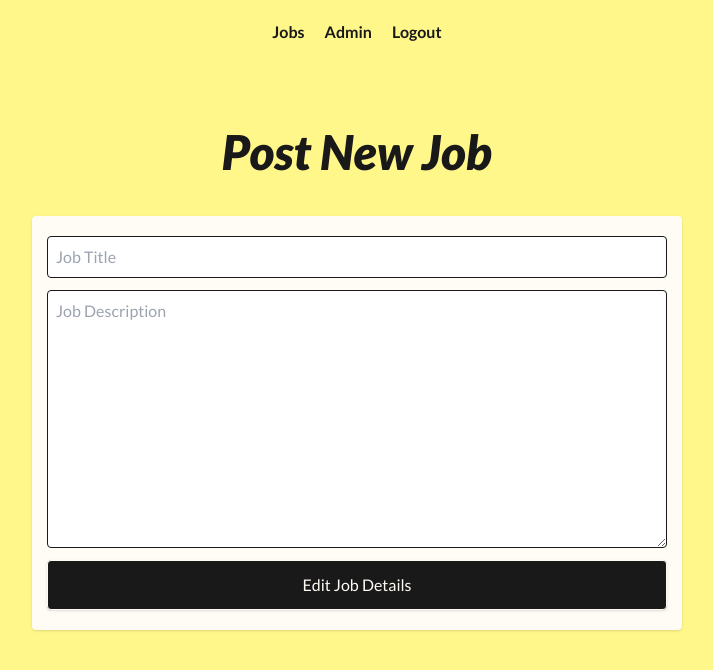
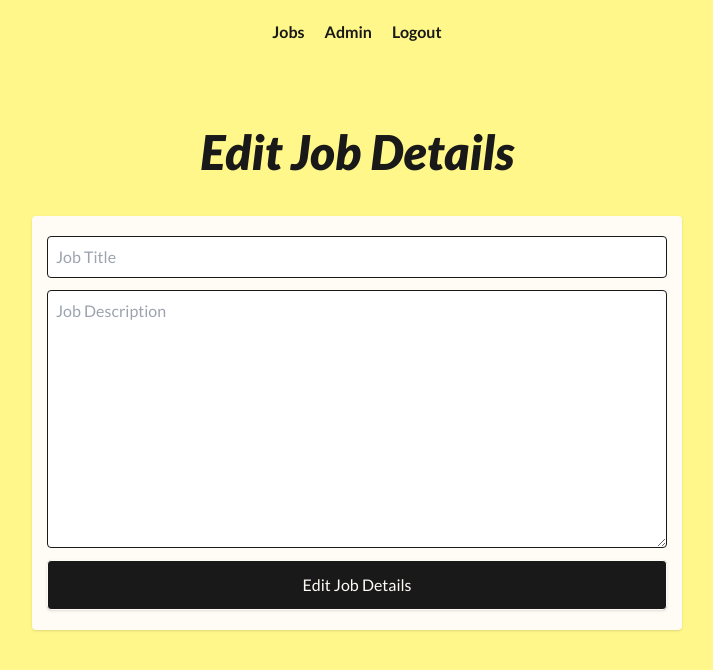
Before and after one commit to Machoudi2002/JobApplic, a React (Vite) app: page /Admin/edit/1 in a window 1280 px wide. Shown: the top 670 px of the page, without its empty margins (283-996 px from the left). Built offline with nearby package versions, Linux system fonts and the light colour scheme; no server answers; sample sign-in values are in the browser's storage.

Commit message:
remove: apiData from useEffect depend array

```diff
--- a/src/Pages/AdminPage.tsx
+++ b/src/Pages/AdminPage.tsx
@@ -10,7 +10,7 @@ const AdminPage = () => {
 
   useEffect(() => {
     getJobs(API_URL);
-  }, [apiData])
+  }, [])
   return (
     <section className="container text-center py-20">
       <h1 className="font-extrabold italic text-5xl mb-10">Admin Page</h1>
--- a/src/Pages/EditJobPage.tsx
+++ b/src/Pages/EditJobPage.tsx
@@ -12,6 +12,7 @@ const EditJobPage: React.FC = () => {
   let API_POST_URL = `${import.meta.env.VITE_WEBSITE_DOMAIN}/jobs`;
 
   const onSubmit = (data: object) => {
+    console.log("submit")
     editJobDetails(API_POST_URL, data)
     .then(() => submitSuccess(
       "job details updated successfully",
@@ -26,7 +27,7 @@ const EditJobPage: React.FC = () => {
 
   return (
     <div>
-      <h1 className='text-center font-extrabold italic text-5xl mt-16'>Post New Job</h1>
+      <h1 className='text-center font-extrabold italic text-5xl mt-16'>Edit Job Details</h1>
       {submitStatus && (
         <h1 className='text-center font-extrabold italic text-5xl mt-16'>
           {submitMessage}
--- a/src/Pages/HomePage.tsx
+++ b/src/Pages/HomePage.tsx
@@ -9,7 +9,7 @@ const HomePage = () => {
 
   useEffect(() => {
     getJobs(API_URL);
-  }, [apiData])
+  }, [])
 
 
   return (
```
